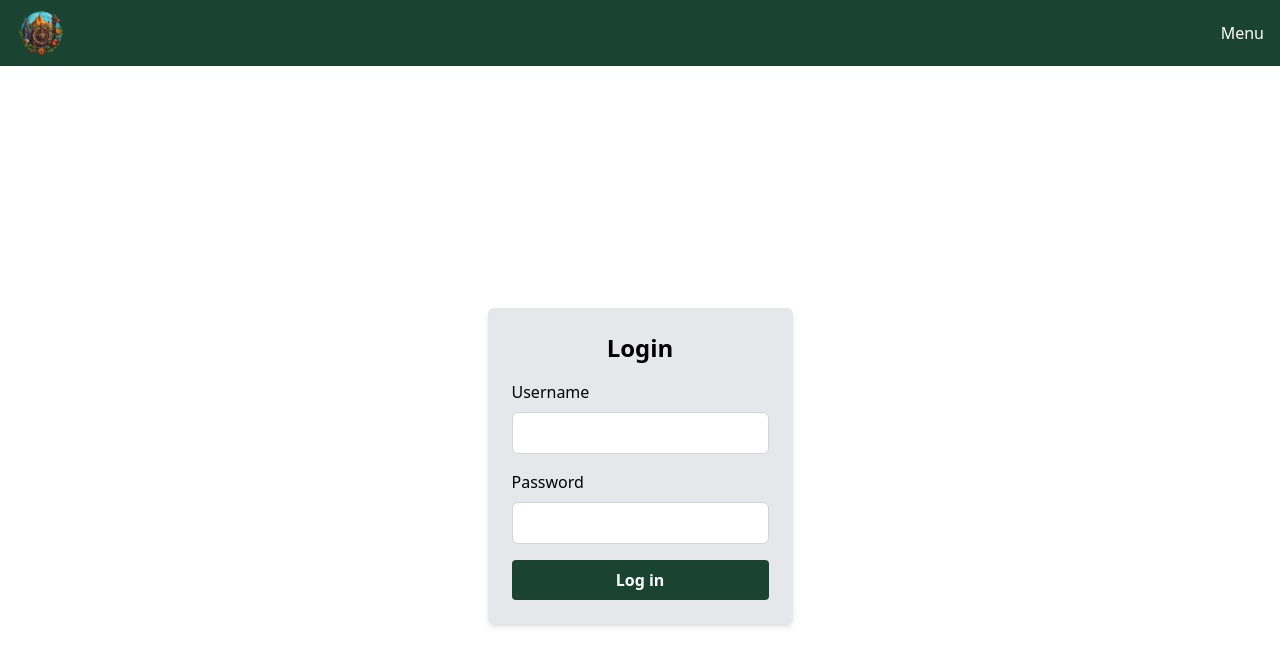
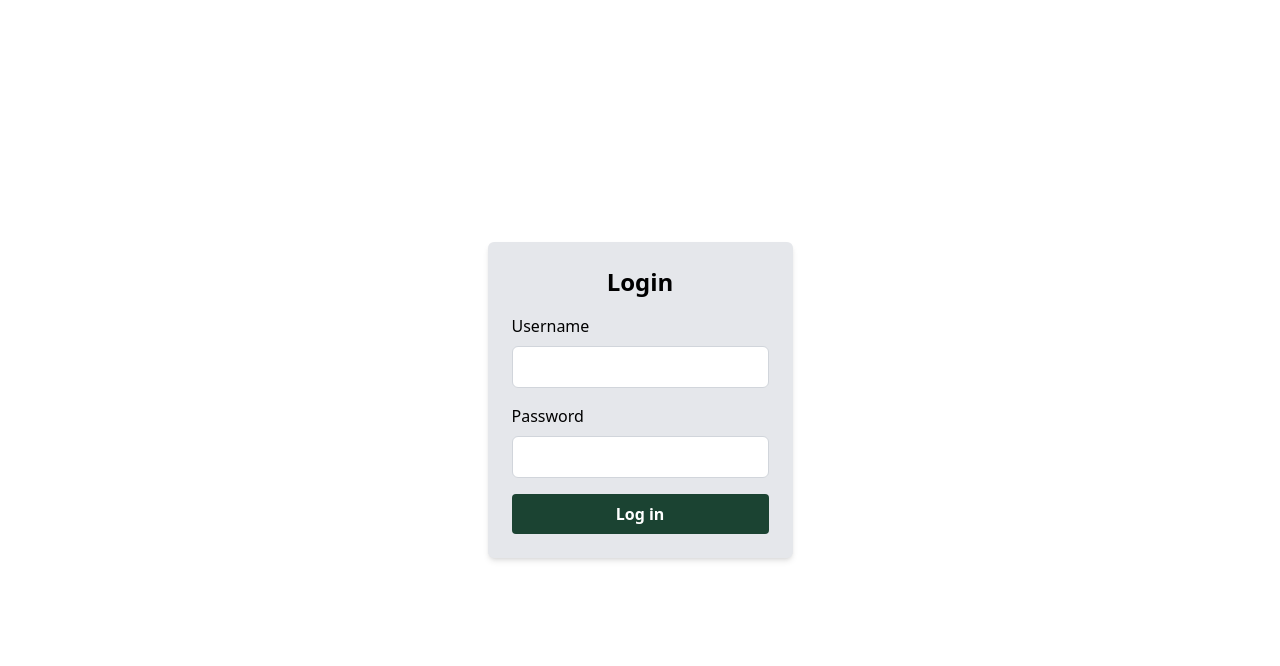
Before and after one commit to CalHacks-2023/choose-your-own-adventure-ai, a Next.js app: page /login in a window 1280 px wide. Shown: the top 666 px of the page. Built offline with nearby package versions, Linux system fonts and the light colour scheme.

Commit message:
removing the header

```diff
--- a/src/app/character/page.js
+++ b/src/app/character/page.js
@@ -4,7 +4,6 @@ import Link from 'next/link';
 import Dropdown from '../components/dropdown';
 import React from 'react';
 import { ToastContainer, toast } from 'react-toastify';
-import Header from '../components/Header';
 
 import 'react-toastify/dist/ReactToastify.css';
 
@@ -50,7 +49,6 @@ export default function Character() {
 
   return (
     <>
-      {/* <Header /> */}
       <main className="flex justify-center bg-[url('/homePage.png')] items-center bg-cover h-screen w-screen">
         <div className="bg-gray-200 p-10 rounded-lg">
           <h1
--- a/src/app/emotions/page.js
+++ b/src/app/emotions/page.js
@@ -2,7 +2,7 @@
 import Link from 'next/link';
 import { useState, useEffect, useRef } from 'react';
 import { useSearchParams } from 'next/navigation';
-import Header from '../components/header';
+// import Header from '../components/header';
 
 export default function Adventure() {
   const searchParams = useSearchParams();
@@ -107,7 +107,7 @@ export default function Adventure() {
           : "bg-[url('/homePage.png')]"
       } bg-cover bg-center items-center h-screen w-screen`}
     >
-      <Header />
+      {/* <Header /> */}
       <div className="flex justify-center">
         <div
           className="m-5 p-2 bg-slate-100 bg-opacity-80 border border-gray-300 rounded-md h-[70vh] overflow-y-scroll sm:w-3/4 sm:flex md:w-2/3 md:flex-col"
--- a/src/app/game/page.js
+++ b/src/app/game/page.js
@@ -2,7 +2,7 @@
 import Link from 'next/link';
 import { useState, useEffect, useRef } from 'react';
 import { useSearchParams } from 'next/navigation';
-import Header from '../components/header';
+// import Header from '../components/header';
 
 export default function Adventure() {
   const searchParams = useSearchParams();
@@ -76,7 +76,7 @@ export default function Adventure() {
           : "bg-[url('/Forest.png')]"
       } bg-cover bg-center items-center h-screen w-screen`}
     >
-      <Header />
+      {/* <Header /> */}
       <div className="flex justify-center">
         <div
           className="m-5 p-2 bg-slate-100 bg-opacity-80 border border-gray-300 rounded-md h-[70vh] overflow-y-scroll sm:w-3/4 sm:flex md:w-2/3 md:flex-col"
--- a/src/app/login/page.js
+++ b/src/app/login/page.js
@@ -1,9 +1,6 @@
-import Header from '../components/header';
-
 export default function Login() {
   return (
     <>
-      <Header />
       <div className="flex justify-center items-center h-screen">
         <div className="bg-gray-200 p-6 rounded-md shadow-md">
           <h2 className="text-2xl font-bold mb-4 text-center">Login</h2>
--- a/src/app/signup/page.js
+++ b/src/app/signup/page.js
@@ -1,6 +1,6 @@
 'use client';
 import React, { useState } from 'react';
-import Header from '../components/header';
+// import Header from '../components/header';
 
 export default function Signup() {
   const [username, setUsername] = useState('');
@@ -14,7 +14,7 @@ export default function Signup() {
 
   return (
     <>
-      <Header />
+      {/* <Header /> */}
       <div className="flex justify-center items-center h-screen">
         <div className="bg-gray-200 p-6 rounded-md shadow-md">
           <h2 className="text-2xl font-bold mb-4">Sign Up</h2>
```
